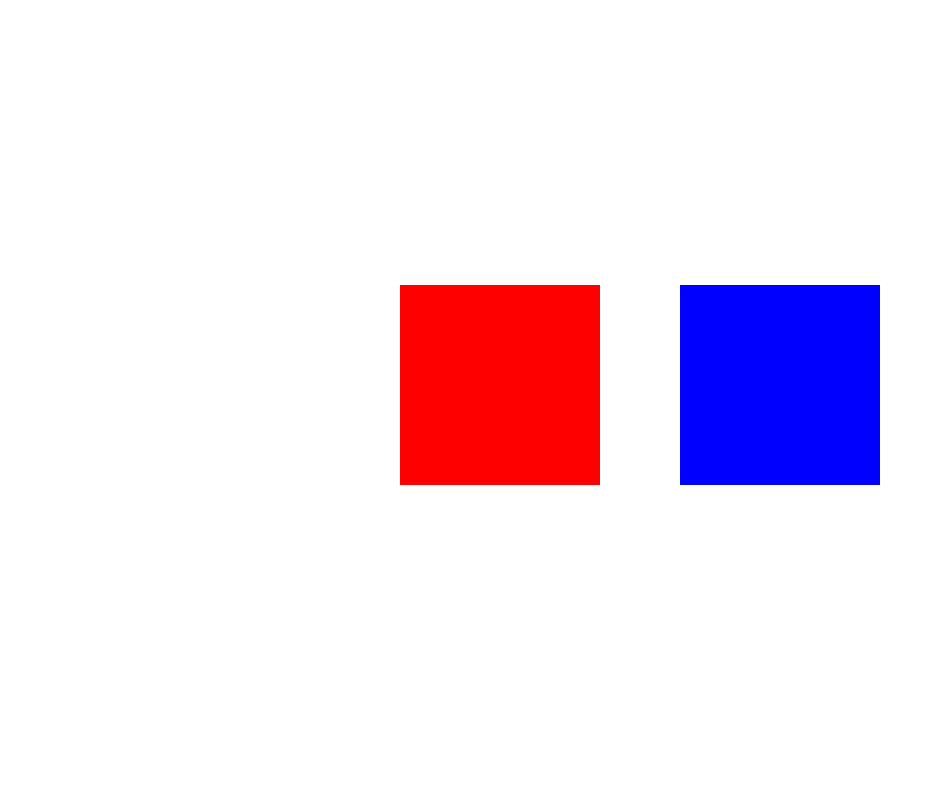
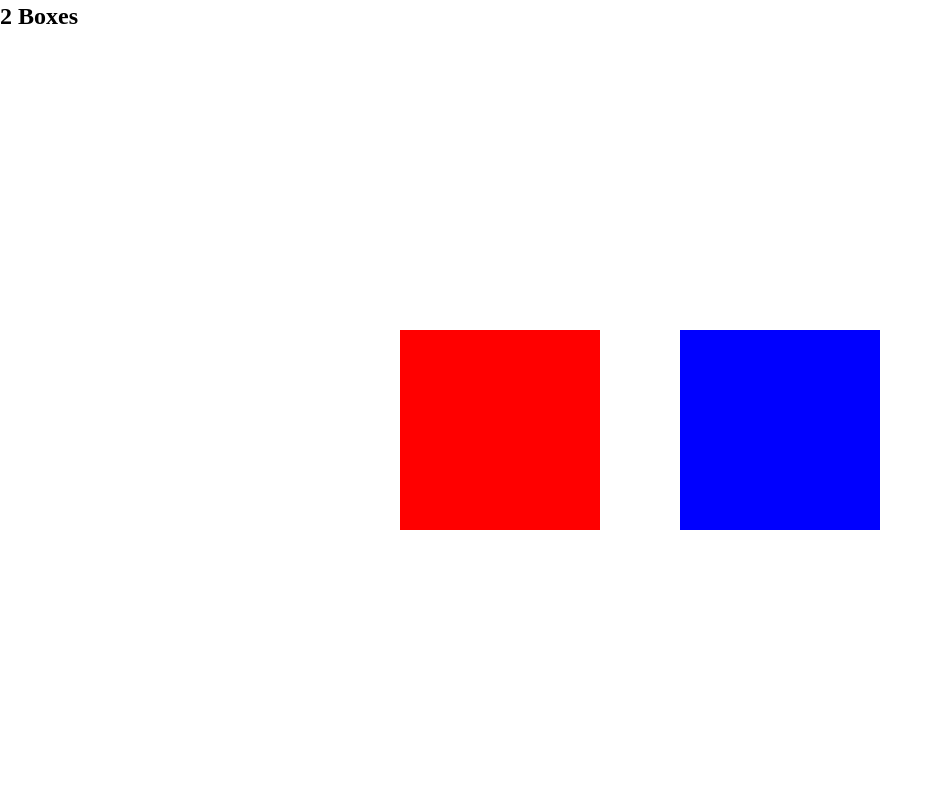
Before and after one commit to AdilAathif/bounce-animation, a plain HTML site: page index.html in a window 1280 px wide. Shown: the part 52-842 px from the top of the page, without its empty margins (0-943 px from the left). Drawn offline with Linux system fonts and the light colour scheme.

Commit message:
Subtitle added

```diff
--- a/index.html
+++ b/index.html
@@ -9,6 +9,8 @@
 </head>
 <body>
     <u><h1>Bouncing Animation</h1></u>
+    <br>
+    <h2>2 Boxes</h2>
     <section class="wrapper">
         <div class="animation"></div>
         <br><br>
```
